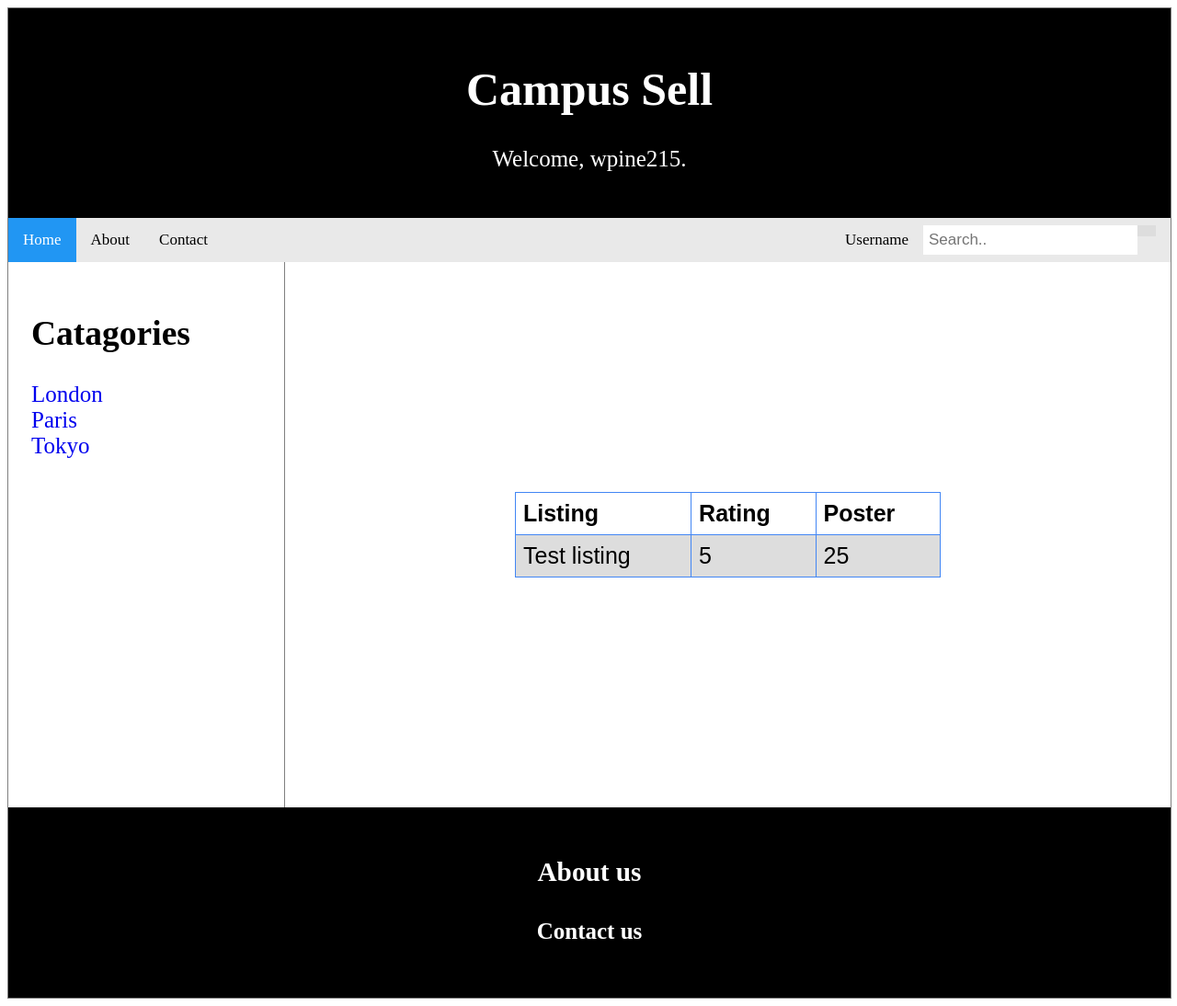
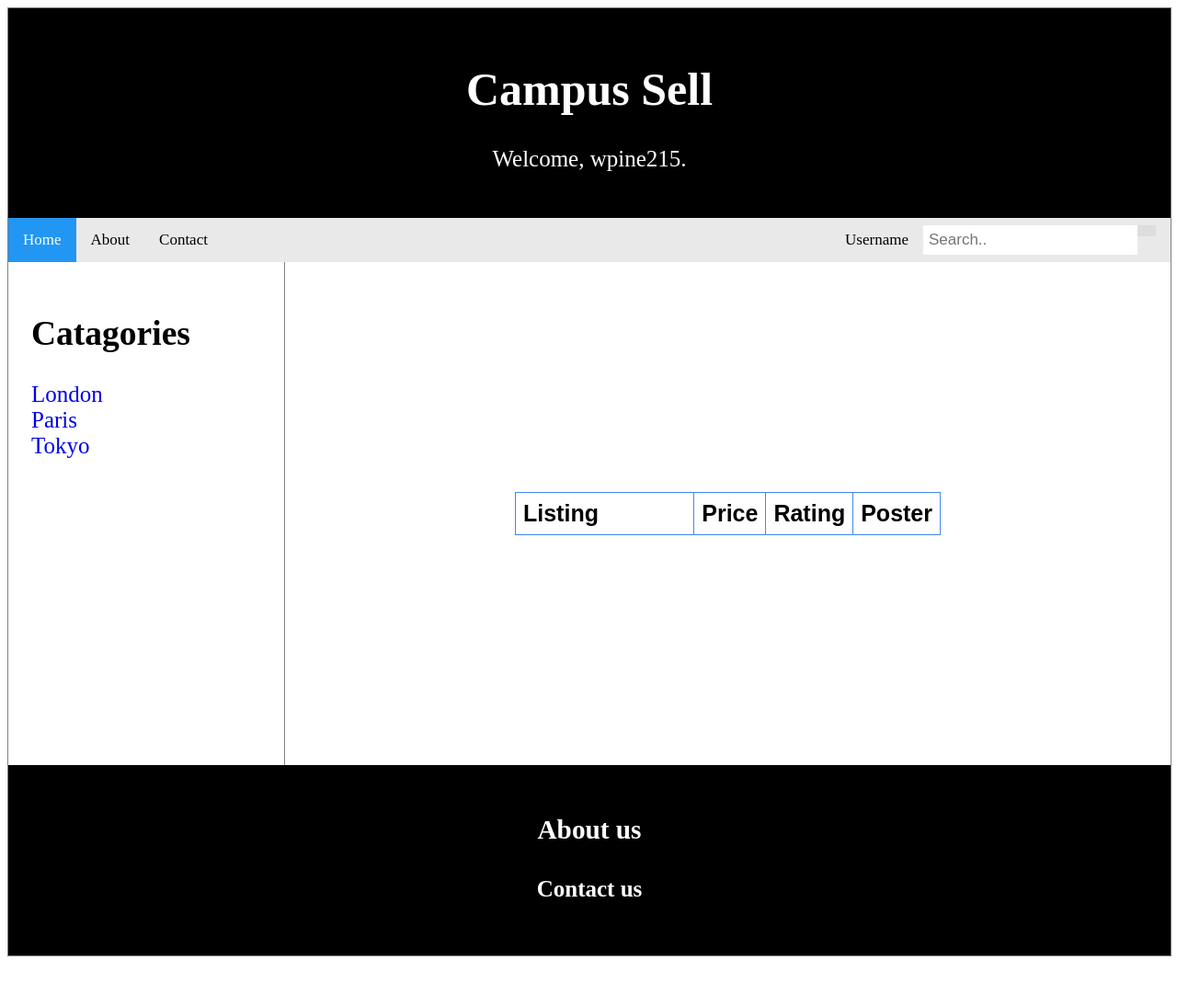
Before and after one commit to justinkwan20/fora, a Django app: page / in a window 1280 px wide. Shown: the whole page at 92% size. After the commit the page ends 1040 px from the top, so only its background shows below. Run offline with Django 3.2, Linux system fonts and the light colour scheme; data comes from the database, SQL or seed files in the repository; lists and menus that the app fills with data are empty.

Commit message:
Updated index.html

```diff
--- a/src/hth2018/web/templates/web/index.html
+++ b/src/hth2018/web/templates/web/index.html
@@ -139,37 +139,30 @@
 </nav>
   <article>
     <table>
+      <col width="50%">
+      <col width="15%">
+      <col width="15%">
+      <col width="20%">
       <tr>
         <th>Listing</th>
+        <th>Price</th>
         <th>Rating</th>
         <th>Poster</th>
       </tr>
       <!-- Iterate over this -->
+      {% for entry in latest_listings %}
       <tr>
-        <td>{{ title }}</td>
-        <td>{{ rating }}</td>
-        <td>{{ price }}</td>
+        <td>{{ entry.title }}</td>
+        <td>{{ entry.price }}</td>
+        <td>{{ entry.ratingJSON }}</td>
+        <td>{{ entry.user }}</td>
       </tr>
+      {% endfor %}
     </table>
   </article>
 
 <footer> <h3> About us </h3>
    <h4>Contact us</h4></footer>
 </div>
-    <!--<p>Thanks for placing an order from {{ company }}. It's scheduled to ship on {{ s\
-hip_date|date:"F j, Y" }}.</p>
-    <p>Here are the items you've ordered:</p>
-    <ul>
-        {% for item in item_list %}
-        <li>{{ item }}</li>{% endfor %}
-    </ul>
-    {% if ordered_warranty %}
-    <p>Your warranty information will be included in the packaging.</p>
-    {% else %}
-    <p>
-        You didn't order a warranty, so you're on your own when the products inevitably stop working.
-    </p>
-    {% endif %}
-    <p>Sincerely,<br />{{ company }}</p>-->
 </body>
 </html>
```
